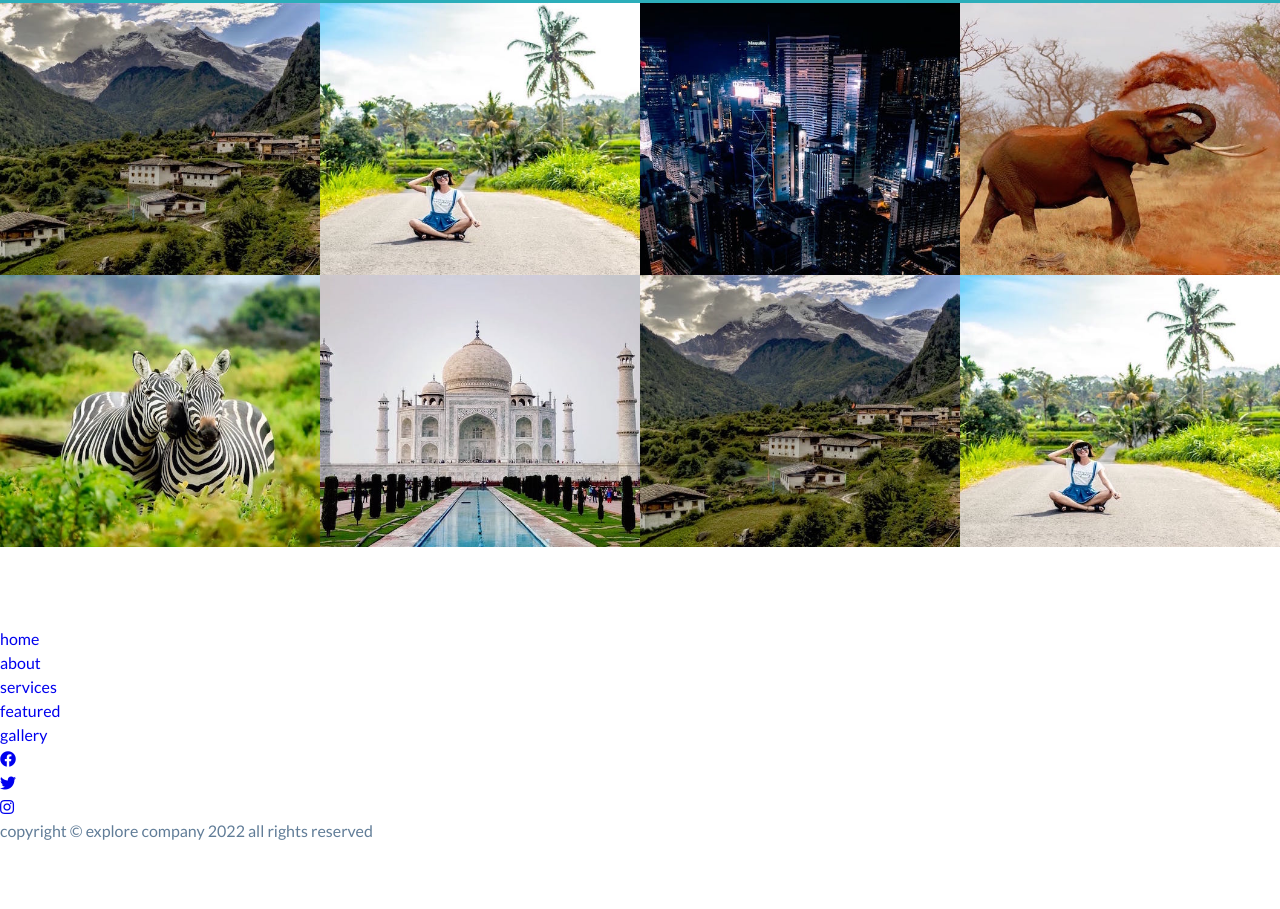
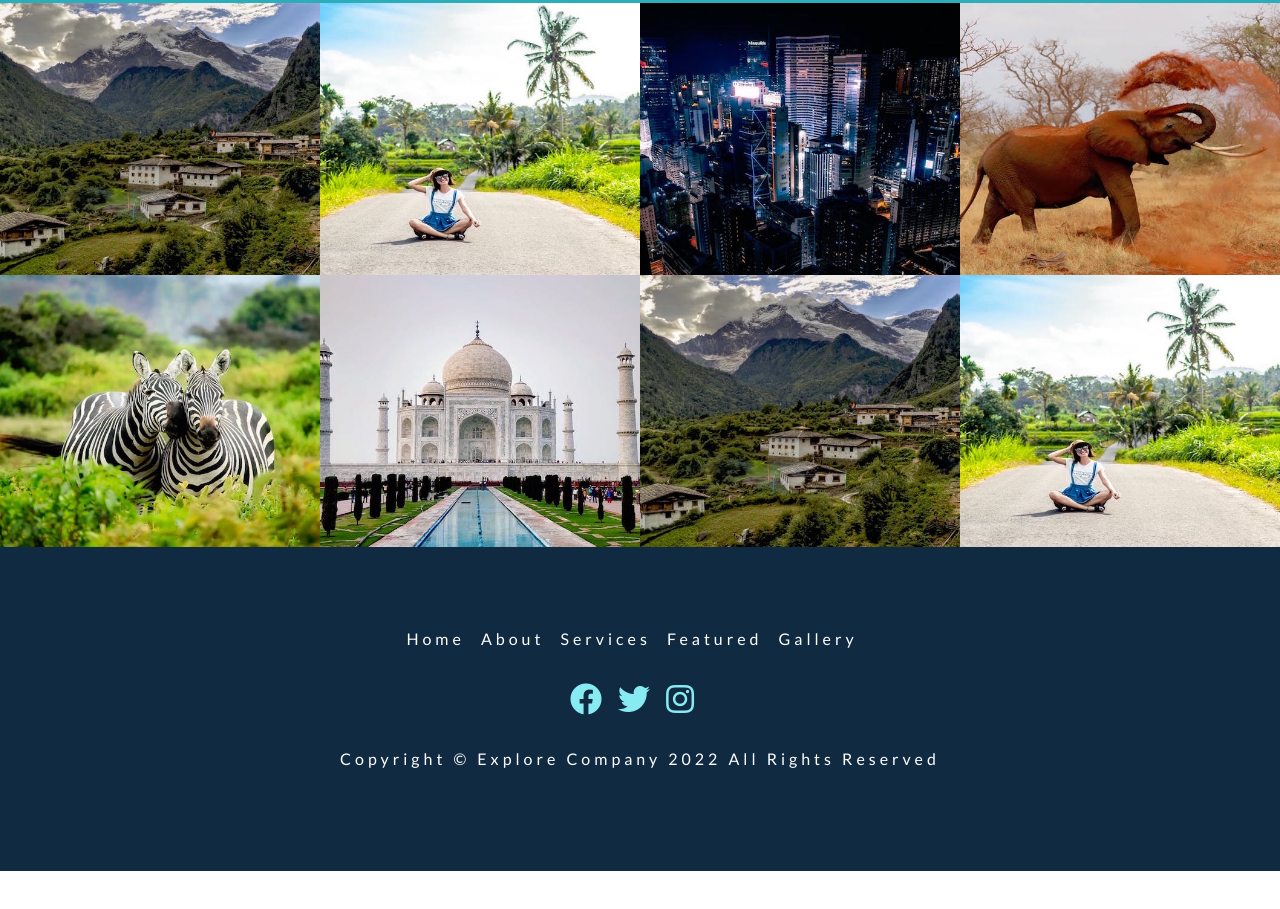
Before and after one commit to filiptrifunovic-mile/css-explore, a plain HTML site: page index.html in a window 1280 px wide. Shown: the part 3448-4357 px from the top of the page. After the commit the page ends 4319 px from the top, so only its background shows below. Drawn offline with Linux system fonts and the light colour scheme.

Commit message:
footer css

```diff
--- a/css/styles.css
+++ b/css/styles.css
@@ -605,3 +605,48 @@ Gallery
 Footer
 ===============
 */
+
+.footer {
+  background: var(--clr-grey-1);
+  text-align: center;
+  padding-left: 2rem;
+  padding-right: 2rem;
+}
+
+.footer-links,
+.footer-icons {
+  display: flex;
+  justify-content: center;
+  margin-bottom: 1.5rem;
+  flex-wrap: wrap;
+}
+
+.footer-link {
+  color: var(--clr-white);
+  text-transform: capitalize;
+  font-size: 1rem;
+  margin-right: 1rem;
+  letter-spacing: var(--spacing);
+  transition: var(--transition);
+}
+
+.footer-link:hover {
+  color: var(--clr-primary-5);
+}
+
+.footer-icon {
+  font-size: 2rem;
+  margin-right: 1rem;
+  color: var(--clr-primary-8);
+  transition: var(--transition);
+}
+
+.footer-icon:hover {
+  color: var(--clr-primary-5);
+}
+
+.copyright {
+  text-transform: capitalize;
+  letter-spacing: var(--spacing);
+  color: #fff;
+}
--- a/index.html
+++ b/index.html
@@ -309,7 +309,7 @@
 
   <!-- footer -->
   <footer class="section footer">
-    <ul class="footer-liks">
+    <ul class="footer-links">
       <li>
         <a href="#home" class="footer-link scroll-link">home</a>
       </li>
```
